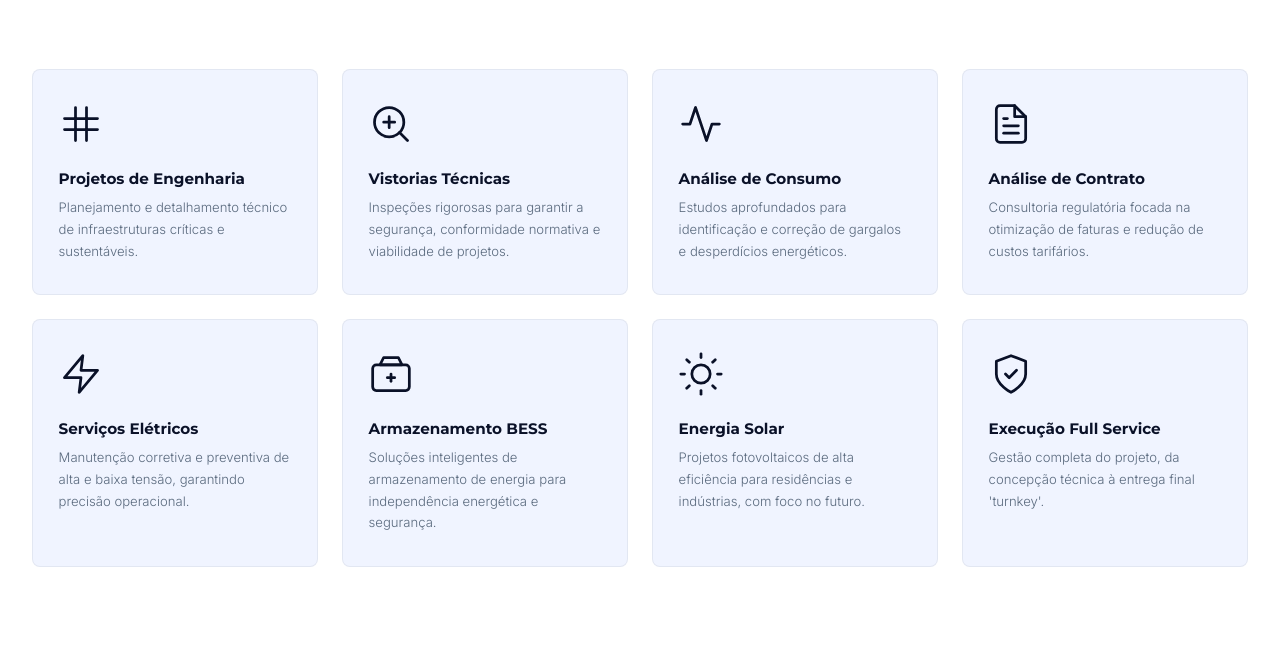
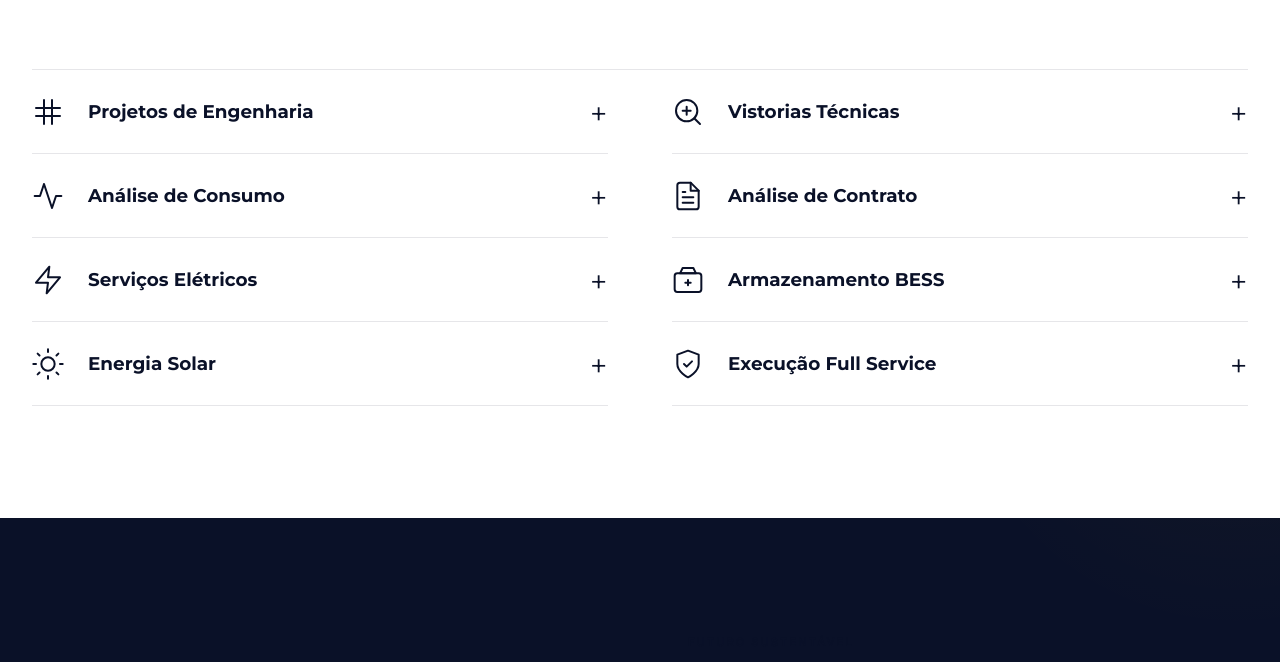
Before and after one commit to ac7wesley/siteWalco, a plain HTML site: page index.html in a window 1280 px wide. Shown: the part 1134-1796 px from the top of the page. Drawn offline with Linux system fonts and the light colour scheme.

Commit message:
style: transforma servicos em acordeao, ajusta tipografia e cores

```diff
--- a/index.html
+++ b/index.html
@@ -111,49 +111,66 @@
         </div>
       </div>
 
-      <div class="services-grid" id="services-grid">
-        <!-- Card 1 -->
-        <div class="service-card" id="card-engenharia">
+      <div class="services-accordion" id="services-grid">
+        <!-- Item 1 -->
+        <div class="accordion-item" onclick="this.classList.toggle('active')">
+          <div class="accordion-header">
+            <div class="acc-title-wrap">
               <div class="card-icon">
-            <svg viewBox="0 0 24 24" fill="none" stroke="currentColor" stroke-width="1.5" stroke-linecap="round"
-              stroke-linejoin="round">
+                <svg viewBox="0 0 24 24" fill="none" stroke="currentColor" stroke-width="1.5" stroke-linecap="round" stroke-linejoin="round">
                   <path d="M3 9h18M3 15h18M9 3v18M15 3v18" />
                 </svg>
               </div>
               <h3 class="card-title">Projetos de Engenharia</h3>
+            </div>
+            <span class="acc-icon">+</span>
+          </div>
+          <div class="accordion-content">
             <p class="card-desc">Planejamento e detalhamento técnico de infraestruturas críticas e sustentáveis.</p>
           </div>
-        <!-- Card 2 -->
-        <div class="service-card" id="card-vistorias">
+        </div>
+        <!-- Item 2 -->
+        <div class="accordion-item" onclick="this.classList.toggle('active')">
+          <div class="accordion-header">
+            <div class="acc-title-wrap">
               <div class="card-icon">
-            <svg viewBox="0 0 24 24" fill="none" stroke="currentColor" stroke-width="1.5" stroke-linecap="round"
-              stroke-linejoin="round">
+                <svg viewBox="0 0 24 24" fill="none" stroke="currentColor" stroke-width="1.5" stroke-linecap="round" stroke-linejoin="round">
                   <circle cx="11" cy="11" r="8" />
                   <path d="m21 21-4.35-4.35" />
                   <path d="M11 8v6M8 11h6" />
                 </svg>
               </div>
               <h3 class="card-title">Vistorias Técnicas</h3>
-          <p class="card-desc">Inspeções rigorosas para garantir a segurança, conformidade normativa e viabilidade de
-            projetos.</p>
             </div>
-        <!-- Card 3 -->
-        <div class="service-card" id="card-consumo">
+            <span class="acc-icon">+</span>
+          </div>
+          <div class="accordion-content">
+            <p class="card-desc">Inspeções rigorosas para garantir a segurança, conformidade normativa e viabilidade de projetos.</p>
+          </div>
+        </div>
+        <!-- Item 3 -->
+        <div class="accordion-item" onclick="this.classList.toggle('active')">
+          <div class="accordion-header">
+            <div class="acc-title-wrap">
               <div class="card-icon">
-            <svg viewBox="0 0 24 24" fill="none" stroke="currentColor" stroke-width="1.5" stroke-linecap="round"
-              stroke-linejoin="round">
+                <svg viewBox="0 0 24 24" fill="none" stroke="currentColor" stroke-width="1.5" stroke-linecap="round" stroke-linejoin="round">
                   <polyline points="22 12 18 12 15 21 9 3 6 12 2 12" />
                 </svg>
               </div>
               <h3 class="card-title">Análise de Consumo</h3>
-          <p class="card-desc">Estudos aprofundados para identificação e correção de gargalos e desperdícios
-            energéticos.</p>
             </div>
-        <!-- Card 4 -->
-        <div class="service-card" id="card-contrato">
+            <span class="acc-icon">+</span>
+          </div>
+          <div class="accordion-content">
+            <p class="card-desc">Estudos aprofundados para identificação e correção de gargalos e desperdícios energéticos.</p>
+          </div>
+        </div>
+        <!-- Item 4 -->
+        <div class="accordion-item" onclick="this.classList.toggle('active')">
+          <div class="accordion-header">
+            <div class="acc-title-wrap">
               <div class="card-icon">
-            <svg viewBox="0 0 24 24" fill="none" stroke="currentColor" stroke-width="1.5" stroke-linecap="round"
-              stroke-linejoin="round">
+                <svg viewBox="0 0 24 24" fill="none" stroke="currentColor" stroke-width="1.5" stroke-linecap="round" stroke-linejoin="round">
                   <path d="M14 2H6a2 2 0 0 0-2 2v16a2 2 0 0 0 2 2h12a2 2 0 0 0 2-2V8z" />
                   <polyline points="14 2 14 8 20 8" />
                   <line x1="16" y1="13" x2="8" y2="13" />
@@ -162,26 +179,36 @@
                 </svg>
               </div>
               <h3 class="card-title">Análise de Contrato</h3>
-          <p class="card-desc">Consultoria regulatória focada na otimização de faturas e redução de custos tarifários.
-          </p>
             </div>
-        <!-- Card 5 -->
-        <div class="service-card" id="card-eletricos">
+            <span class="acc-icon">+</span>
+          </div>
+          <div class="accordion-content">
+            <p class="card-desc">Consultoria regulatória focada na otimização de faturas e redução de custos tarifários.</p>
+          </div>
+        </div>
+        <!-- Item 5 -->
+        <div class="accordion-item" onclick="this.classList.toggle('active')">
+          <div class="accordion-header">
+            <div class="acc-title-wrap">
               <div class="card-icon">
-            <svg viewBox="0 0 24 24" fill="none" stroke="currentColor" stroke-width="1.5" stroke-linecap="round"
-              stroke-linejoin="round">
+                <svg viewBox="0 0 24 24" fill="none" stroke="currentColor" stroke-width="1.5" stroke-linecap="round" stroke-linejoin="round">
                   <polygon points="13 2 3 14 12 14 11 22 21 10 12 10 13 2" />
                 </svg>
               </div>
               <h3 class="card-title">Serviços Elétricos</h3>
-          <p class="card-desc">Manutenção corretiva e preventiva de alta e baixa tensão, garantindo precisão
-            operacional.</p>
             </div>
-        <!-- Card 6 -->
-        <div class="service-card" id="card-bess">
+            <span class="acc-icon">+</span>
+          </div>
+          <div class="accordion-content">
+            <p class="card-desc">Manutenção corretiva e preventiva de alta e baixa tensão, garantindo precisão operacional.</p>
+          </div>
+        </div>
+        <!-- Item 6 -->
+        <div class="accordion-item" onclick="this.classList.toggle('active')">
+          <div class="accordion-header">
+            <div class="acc-title-wrap">
               <div class="card-icon">
-            <svg viewBox="0 0 24 24" fill="none" stroke="currentColor" stroke-width="1.5" stroke-linecap="round"
-              stroke-linejoin="round">
+                <svg viewBox="0 0 24 24" fill="none" stroke="currentColor" stroke-width="1.5" stroke-linecap="round" stroke-linejoin="round">
                   <rect x="2" y="7" width="20" height="14" rx="2" />
                   <path d="M16 3H8l-2 4h12l-2-4z" />
                   <line x1="12" y1="12" x2="12" y2="16" />
@@ -189,14 +216,19 @@
                 </svg>
               </div>
               <h3 class="card-title">Armazenamento BESS</h3>
-          <p class="card-desc">Soluções inteligentes de armazenamento de energia para independência energética e
-            segurança.</p>
             </div>
-        <!-- Card 7 -->
-        <div class="service-card" id="card-solar">
+            <span class="acc-icon">+</span>
+          </div>
+          <div class="accordion-content">
+            <p class="card-desc">Soluções inteligentes de armazenamento de energia para independência energética e segurança.</p>
+          </div>
+        </div>
+        <!-- Item 7 -->
+        <div class="accordion-item" onclick="this.classList.toggle('active')">
+          <div class="accordion-header">
+            <div class="acc-title-wrap">
               <div class="card-icon">
-            <svg viewBox="0 0 24 24" fill="none" stroke="currentColor" stroke-width="1.5" stroke-linecap="round"
-              stroke-linejoin="round">
+                <svg viewBox="0 0 24 24" fill="none" stroke="currentColor" stroke-width="1.5" stroke-linecap="round" stroke-linejoin="round">
                   <circle cx="12" cy="12" r="5" />
                   <line x1="12" y1="1" x2="12" y2="3" />
                   <line x1="12" y1="21" x2="12" y2="23" />
@@ -209,20 +241,30 @@
                 </svg>
               </div>
               <h3 class="card-title">Energia Solar</h3>
-          <p class="card-desc">Projetos fotovoltaicos de alta eficiência para residências e indústrias, com foco no
-            futuro.</p>
             </div>
-        <!-- Card 8 -->
-        <div class="service-card" id="card-fullservice">
+            <span class="acc-icon">+</span>
+          </div>
+          <div class="accordion-content">
+            <p class="card-desc">Projetos fotovoltaicos de alta eficiência para residências e indústrias, com foco no futuro.</p>
+          </div>
+        </div>
+        <!-- Item 8 -->
+        <div class="accordion-item" onclick="this.classList.toggle('active')">
+          <div class="accordion-header">
+            <div class="acc-title-wrap">
               <div class="card-icon">
-            <svg viewBox="0 0 24 24" fill="none" stroke="currentColor" stroke-width="1.5" stroke-linecap="round"
-              stroke-linejoin="round">
+                <svg viewBox="0 0 24 24" fill="none" stroke="currentColor" stroke-width="1.5" stroke-linecap="round" stroke-linejoin="round">
                   <path d="M12 22s8-4 8-10V5l-8-3-8 3v7c0 6 8 10 8 10z" />
                   <polyline points="9 12 11 14 15 10" />
                 </svg>
               </div>
               <h3 class="card-title">Execução Full Service</h3>
+            </div>
+            <span class="acc-icon">+</span>
+          </div>
+          <div class="accordion-content">
             <p class="card-desc">Gestão completa do projeto, da concepção técnica à entrega final 'turnkey'.</p>
+          </div>
         </div>
       </div>
     </div>
--- a/style.css
+++ b/style.css
@@ -70,12 +70,19 @@ ul {
   font-weight: 600;
   letter-spacing: 0.18em;
   text-transform: uppercase;
-  color: var(--yellow);
+  color: var(--navy);
   margin-bottom: 1rem;
+  /*--yellow
+  text-shadow:
+    -0.5px -0.5px 0 rgba(10, 17, 40, 0.8),
+    0.5px -0.5px 0 rgba(10, 17, 40, 0.8),
+    -0.5px 0.5px 0 rgba(10, 17, 40, 0.8),
+    0.5px 0.5px 0 rgba(10, 17, 40, 0.8);
+    */
 }
 
 .section-eyebrow.light {
-  color: var(--yellow);
+  color: var(--navy);
 }
 
 /* ─── BUTTONS ─── */
@@ -548,62 +555,49 @@ ul {
   font-weight: 300;
 }
 
-.services-grid {
+.services-accordion {
   display: grid;
-  grid-template-columns: repeat(4, 1fr);
+  grid-template-columns: 1fr 1fr;
+  column-gap: 4rem;
+  border-top: 1px solid rgba(10, 17, 40, 0.1);
+  width: 100%;
+}
+
+.accordion-item {
+  grid-column: span 1;
+  border-bottom: 1px solid rgba(10, 17, 40, 0.1);
+  overflow: hidden;
+  transition: all 0.4s ease;
+}
+
+.accordion-item.active {
+  grid-column: span 2;
+}
+
+.accordion-header {
+  display: flex;
+  justify-content: space-between;
+  align-items: center;
+  padding: 1.5rem 0;
+  cursor: pointer;
+  transition: var(--transition);
+}
+
+.accordion-item:hover .accordion-header,
+.accordion-item.active .accordion-header {
+  padding-left: 0.8rem;
+  padding-right: 0.8rem;
+}
+
+.acc-title-wrap {
+  display: flex;
+  align-items: center;
   gap: 1.5rem;
 }
 
-.service-card {
-  background: #f0f4ff;
-  border-radius: var(--radius-md);
-  padding: 2rem 1.6rem;
-  cursor: pointer;
-  transition: var(--transition);
-  position: relative;
-  overflow: hidden;
-  border: 1px solid rgba(10, 17, 40, 0.06);
-}
-
-.service-card::before {
-  content: '';
-  position: absolute;
-  bottom: 0;
-  left: 0;
-  width: 100%;
-  height: 3px;
-  background: var(--yellow);
-  transform: scaleX(0);
-  transform-origin: left;
-  transition: var(--transition);
-}
-
-.service-card:hover {
-  background: var(--navy);
-  transform: translateY(-6px);
-  box-shadow: 0 20px 40px rgba(10, 17, 40, 0.15);
-}
-
-.service-card:hover .card-icon svg {
-  stroke: var(--yellow);
-}
-
-.service-card:hover .card-title {
-  color: var(--white);
-}
-
-.service-card:hover .card-desc {
-  color: rgba(255, 255, 255, 0.65);
-}
-
-.service-card:hover::before {
-  transform: scaleX(1);
-}
-
 .card-icon {
-  width: 44px;
-  height: 44px;
-  margin-bottom: 1.4rem;
+  width: 32px;
+  height: 32px;
 }
 
 .card-icon svg {
@@ -616,18 +610,54 @@ ul {
 .card-title {
   font-family: 'Montserrat', sans-serif;
   font-weight: 700;
-  font-size: 0.95rem;
+  font-size: 1.15rem;
   color: var(--navy);
-  margin-bottom: 0.6rem;
   transition: var(--transition);
 }
 
+.acc-icon {
+  font-size: 1.8rem;
+  font-weight: 300;
+  color: var(--navy);
+  transition: transform 0.4s ease, color 0.4s ease;
+}
+
+.accordion-item.active .acc-icon {
+  transform: rotate(45deg);
+  color: var(--yellow);
+}
+
+.accordion-content {
+  max-height: 0;
+  opacity: 0;
+  transition: all 0.4s cubic-bezier(0.4, 0, 0.2, 1);
+  padding-left: 3.5rem;
+}
+
+.accordion-item.active .accordion-content {
+  max-height: 150px;
+  opacity: 1;
+  padding-bottom: 1.8rem;
+  padding-left: 4.3rem;
+  /* Extra indent due to hover header padding */
+}
+
 .card-desc {
-  font-size: 0.82rem;
-  color: #5a6a7e;
-  line-height: 1.65;
-  font-weight: 300;
-  transition: var(--transition);
+  font-size: 1rem;
+  color: #0b0f14;
+  line-height: 1.7;
+  font-weight: 400;
+  max-width: 700px;
+}
+
+.accordion-item:hover .card-icon svg,
+.accordion-item.active .card-icon svg {
+  stroke: var(--yellow);
+}
+
+.accordion-item:hover .card-title,
+.accordion-item.active .card-title {
+  color: var(--yellow2);
 }
 
 /* ══════════════════════════
@@ -1312,8 +1342,8 @@ ul {
    RESPONSIVE
 ══════════════════════════ */
 @media (max-width: 1100px) {
-  .services-grid {
-    grid-template-columns: repeat(2, 1fr);
+  .services-accordion {
+    column-gap: 2rem;
   }
 
   .potencial-results {
@@ -1369,8 +1399,13 @@ ul {
 }
 
 @media (max-width: 600px) {
-  .services-grid {
+  .services-accordion {
     grid-template-columns: 1fr;
+  }
+
+  .accordion-item,
+  .accordion-item.active {
+    grid-column: span 1;
   }
 
   .potencial-results {
```
Lines whose indentation alone changed are shown as unchanged.
